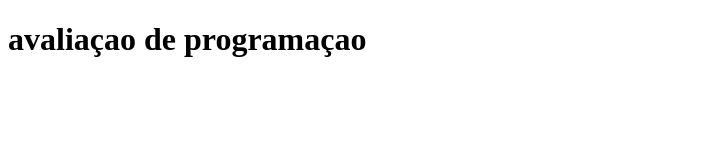
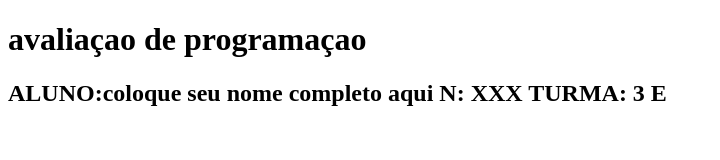
Before and after one commit to capitaojacksparrow/avalia-ao-de-programa-ao, a plain HTML site: page index.html in a window 1280 px wide. Shown: the whole page, without its empty margins (0-720 px from the left). Drawn offline with Linux system fonts and the light colour scheme.

Commit message:
Update index.html

```diff
--- a/index.html
+++ b/index.html
@@ -7,5 +7,6 @@
 </head>
 <body>
     <h1>avaliaçao de programaçao</h1>
+    <h2>ALUNO:coloque seu nome completo aqui N: XXX TURMA: 3 E</h2>
 </body>
 </html>
```
